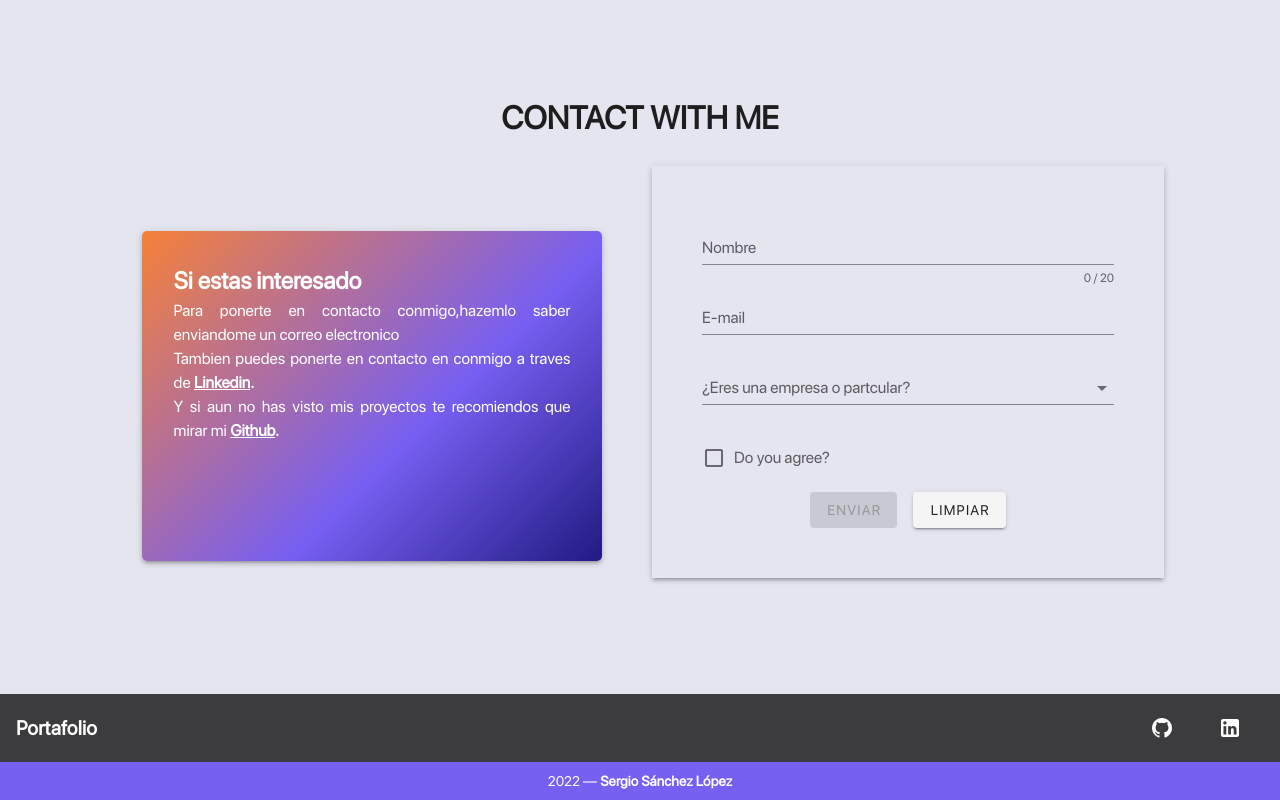
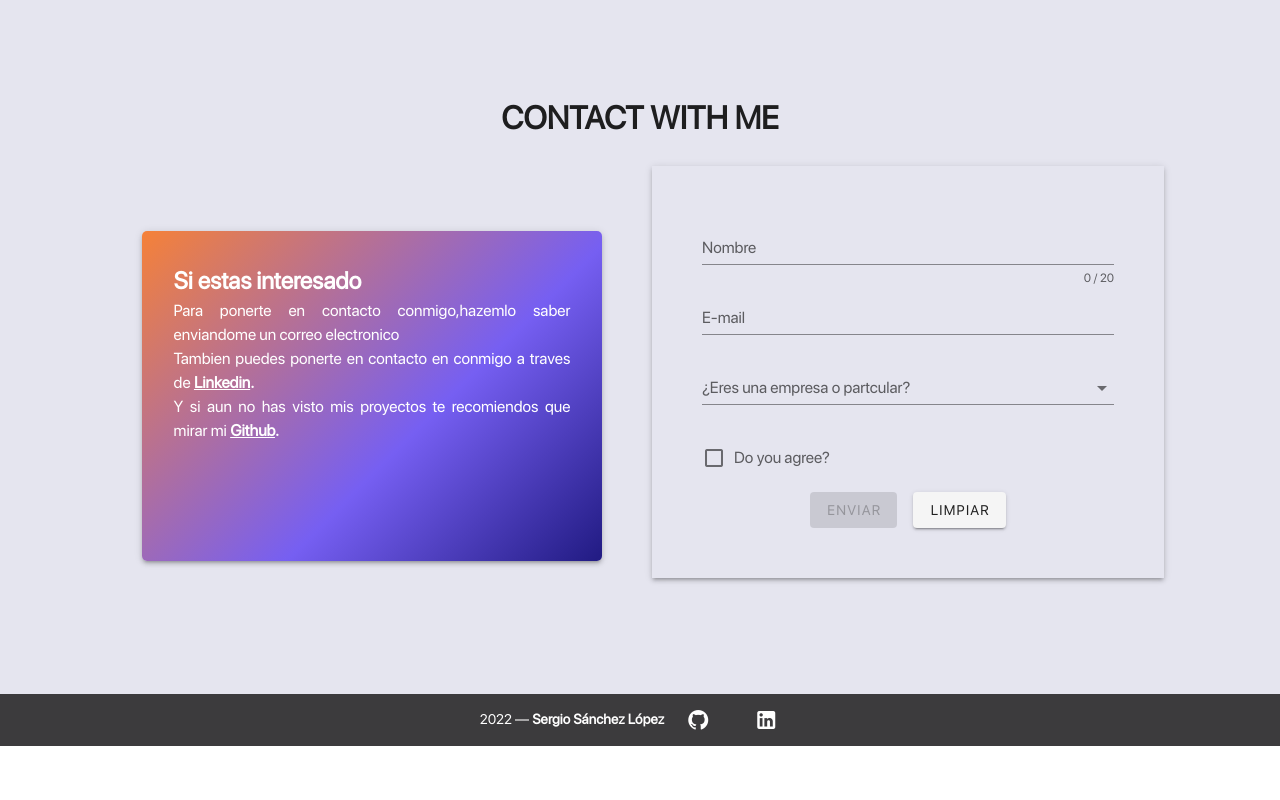
Before and after one commit to zergiales/portafolio, a Vue app: page / in a window 1280 px wide. Shown: the part 1785-2585 px from the top of the page. After the commit the page ends 2531 px from the top, so only its background shows below. Built offline with nearby package versions, Linux system fonts and the light colour scheme; no server answers.

Commit message:
footer cambiado

```diff
--- a/src/components/MyFooter.vue
+++ b/src/components/MyFooter.vue
@@ -1,20 +1,14 @@
 <template>
   <v-footer padless >
-    <v-card color="primary" class="flex" flat tile>
-      <v-card-title class="secondaryMedium">
-        <strong class="subheading white--text">Portafolio </strong>
-        <v-spacer></v-spacer>
-
+    <v-card color="secondaryMedium" class="flex" flat tile>
+      <v-card-text class="py-2 white--text text-center">
+        {{ new Date().getFullYear() }} — <strong>Sergio Sánchez López</strong>
         <v-btn v-for="icon in icons" :key="icon.name" class="mx-4" dark icon
         @click="abrirVentana(icon.url)">
-          <v-icon size="24px">
+        <v-icon size="24px">
             {{ icon.icon }}
           </v-icon>
         </v-btn>
-      </v-card-title>
-
-      <v-card-text class="py-2 white--text text-center">
-        {{ new Date().getFullYear() }} — <strong>Sergio Sánchez López</strong>
       </v-card-text>
     </v-card>
   </v-footer>
```
Also changed, not shown: src/components/ContactMe.vue (line endings or trailing spaces).
